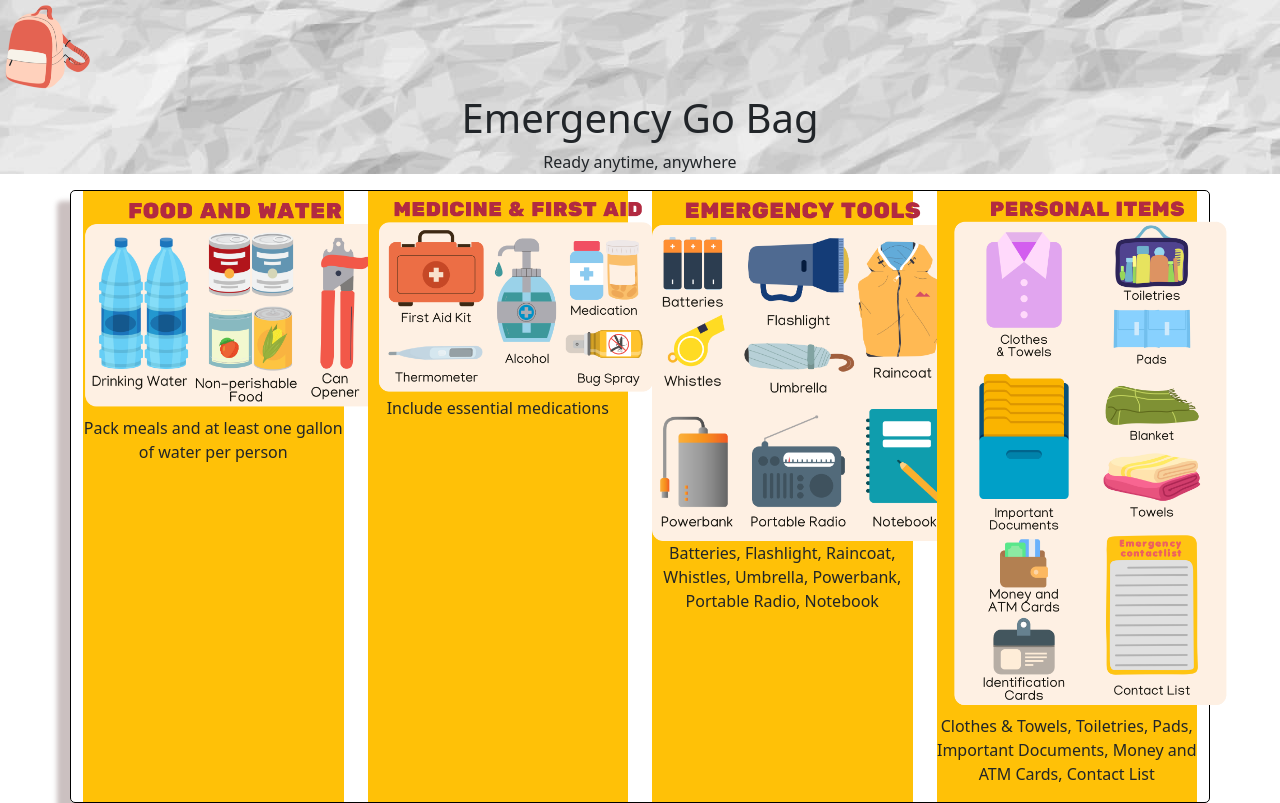
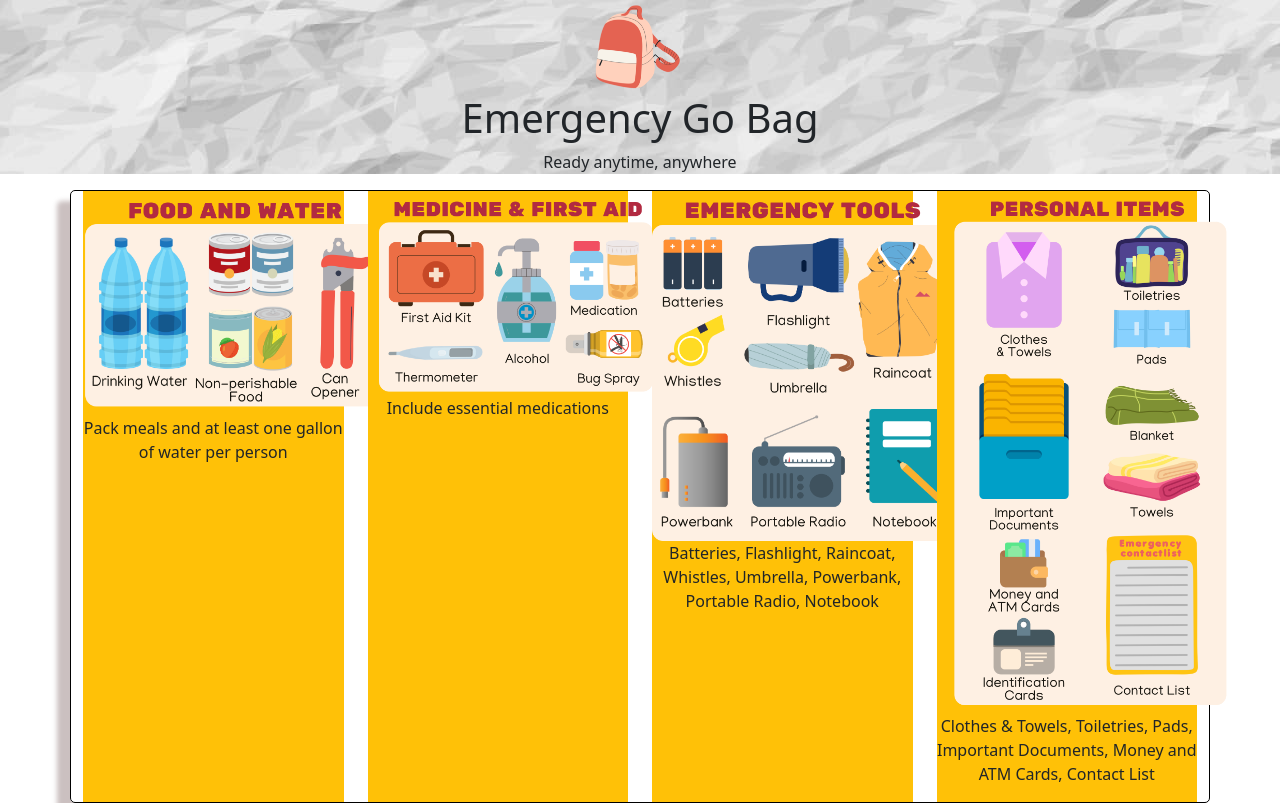
Before and after one commit to galvez-9e-ay2526/Greenhills_ICT9Emerald_Q2Drill1_Galvez_Jaden, a plain HTML site: page index.html in a window 1280 px wide. Drawn offline with nearby package versions, Linux system fonts and the light colour scheme.

Commit message:
Update index.html

```diff
--- a/index.html
+++ b/index.html
@@ -15,7 +15,7 @@
 </head>
 <body>
     <div class="hero-image">
-        <img src="Bag.png" width="100px">
+        <img src="Bag.png" width="100px" class="mx-auto d-block">
         <h1>Emergency Go Bag</h1>
         <p> Ready anytime, anywhere</p>
     </div>
```
